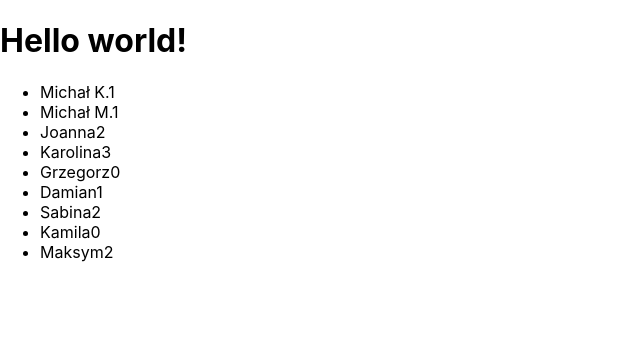
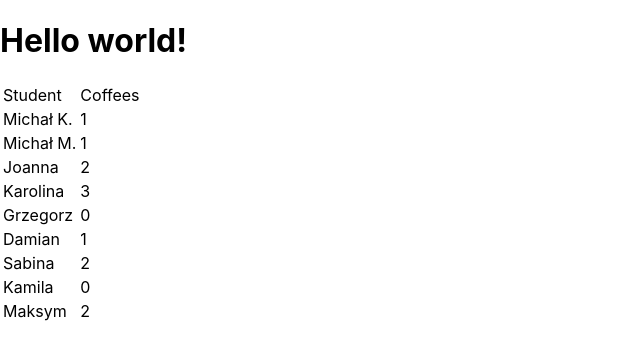
Before and after one commit to joannaluciana/react-exercises, a React (Create React App) app: page / in a window 1280 px wide. Shown: the top 360 px of the page, without its empty margins (0-640 px from the left). Built offline with nearby package versions, Linux system fonts and the light colour scheme.

Commit message:
changing list to table

```diff
--- a/src/components/student-list/Student.jsx
+++ b/src/components/student-list/Student.jsx
@@ -3,11 +3,13 @@ import React from "react";
 const Student = (props) => {
     const studentName = props.studentName;
     const studentCoffees = props.studentCoffees;
+
+
     return (
-        <li>
-            { studentName}
-            { studentCoffees}
-        </li>
+        <tr>
+            <td> { studentName} </td>
+            <td> { studentCoffees} </td>
+        </tr>
     );
 };
 
--- a/src/components/student-list/StudentList.jsx
+++ b/src/components/student-list/StudentList.jsx
@@ -3,10 +3,19 @@ import codeBrainersStudents from "../models/Students";
 import Student from "./Student";
 
 const StudentList = () => {
-    debugger;
+    console.log(codeBrainersStudents);
 
     return (
-        <ul>
+
+
+        <table>
+            <thead>
+            <tr>
+                <td> Student </td>
+                <td> Coffees </td>
+            </tr>
+
+            </thead>
             {
                 codeBrainersStudents.map((student, index) =>
                     <Student
@@ -16,7 +25,7 @@ const StudentList = () => {
                     />
                 )
             }
-        </ul>
+        </table>
     );
 };
 
```
